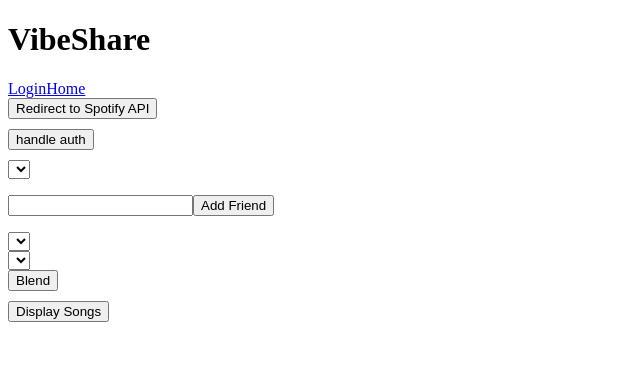
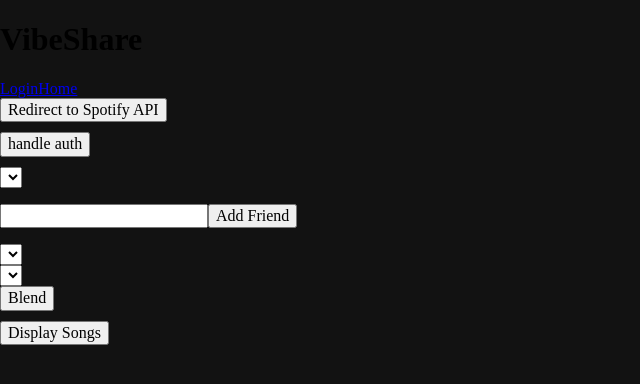
Before and after one commit to martinkent2003/musicApp, an Angular app: page /login in a window 1280 px wide. Shown: the top 384 px of the page, without its empty margins (0-640 px from the left). Built offline with nearby package versions, Linux system fonts and the light colour scheme.

Commit message:
normalize.css

```diff
--- a/src/styles.css
+++ b/src/styles.css
@@ -1,3 +1,354 @@
 /* You can add global styles to this file, and also import other style files */
+/*! normalize.css v8.0.1 | MIT License | github.com/necolas/normalize.css */
 
+/* Document
+   ========================================================================== */
+
+/**
+ * 1. Correct the line height in all browsers.
+ * 2. Prevent adjustments of font size after orientation changes in iOS.
+ */
+
+html {
+  line-height: 1.15; /* 1 */
+  -webkit-text-size-adjust: 100%; /* 2 */
+  background-color: #121212; /** BACKGROUND COLOR FOR ENTIRE APPLICATION */
+}
+
+/* Sections
+   ========================================================================== */
+
+/**
+ * Remove the margin in all browsers.
+ */
+
+body {
+  margin: 0;
+}
+
+/**
+ * Render the `main` element consistently in IE.
+ */
+
+main {
+  display: block;
+}
+
+/**
+ * Correct the font size and margin on `h1` elements within `section` and
+ * `article` contexts in Chrome, Firefox, and Safari.
+ */
+
+h1 {
+  font-size: 2em;
+  margin: 0.67em 0;
+}
+
+/* Grouping content
+   ========================================================================== */
+
+/**
+ * 1. Add the correct box sizing in Firefox.
+ * 2. Show the overflow in Edge and IE.
+ */
+
+hr {
+  box-sizing: content-box; /* 1 */
+  height: 0; /* 1 */
+  overflow: visible; /* 2 */
+}
+
+/**
+ * 1. Correct the inheritance and scaling of font size in all browsers.
+ * 2. Correct the odd `em` font sizing in all browsers.
+ */
+
+pre {
+  font-family: monospace, monospace; /* 1 */
+  font-size: 1em; /* 2 */
+}
+
+/* Text-level semantics
+   ========================================================================== */
+
+/**
+ * Remove the gray background on active links in IE 10.
+ */
+
+a {
+  background-color: transparent;
+}
+
+/**
+ * 1. Remove the bottom border in Chrome 57-
+ * 2. Add the correct text decoration in Chrome, Edge, IE, Opera, and Safari.
+ */
+
+abbr[title] {
+  border-bottom: none; /* 1 */
+  text-decoration: underline; /* 2 */
+  text-decoration: underline dotted; /* 2 */
+}
+
+/**
+ * Add the correct font weight in Chrome, Edge, and Safari.
+ */
+
+b,
+strong {
+  font-weight: bolder;
+}
+
+/**
+ * 1. Correct the inheritance and scaling of font size in all browsers.
+ * 2. Correct the odd `em` font sizing in all browsers.
+ */
+
+code,
+kbd,
+samp {
+  font-family: monospace, monospace; /* 1 */
+  font-size: 1em; /* 2 */
+}
+
+/**
+ * Add the correct font size in all browsers.
+ */
+
+small {
+  font-size: 80%;
+}
+
+/**
+ * Prevent `sub` and `sup` elements from affecting the line height in
+ * all browsers.
+ */
+
+sub,
+sup {
+  font-size: 75%;
+  line-height: 0;
+  position: relative;
+  vertical-align: baseline;
+}
+
+sub {
+  bottom: -0.25em;
+}
+
+sup {
+  top: -0.5em;
+}
+
+/* Embedded content
+   ========================================================================== */
+
+/**
+ * Remove the border on images inside links in IE 10.
+ */
+
+img {
+  border-style: none;
+}
+
+/* Forms
+   ========================================================================== */
+
+/**
+ * 1. Change the font styles in all browsers.
+ * 2. Remove the margin in Firefox and Safari.
+ */
+
+button,
+input,
+optgroup,
+select,
+textarea {
+  font-family: inherit; /* 1 */
+  font-size: 100%; /* 1 */
+  line-height: 1.15; /* 1 */
+  margin: 0; /* 2 */
+}
+
+/**
+ * Show the overflow in IE.
+ * 1. Show the overflow in Edge.
+ */
+
+button,
+input {
+  /* 1 */
+  overflow: visible;
+}
+
+/**
+ * Remove the inheritance of text transform in Edge, Firefox, and IE.
+ * 1. Remove the inheritance of text transform in Firefox.
+ */
+
+button,
+select {
+  /* 1 */
+  text-transform: none;
+}
+
+/**
+ * Correct the inability to style clickable types in iOS and Safari.
+ */
+
+button,
+[type="button"],
+[type="reset"],
+[type="submit"] {
+  -webkit-appearance: button;
+}
+
+/**
+ * Remove the inner border and padding in Firefox.
+ */
+
+button::-moz-focus-inner,
+[type="button"]::-moz-focus-inner,
+[type="reset"]::-moz-focus-inner,
+[type="submit"]::-moz-focus-inner {
+  border-style: none;
+  padding: 0;
+}
+
+/**
+ * Restore the focus styles unset by the previous rule.
+ */
+
+button:-moz-focusring,
+[type="button"]:-moz-focusring,
+[type="reset"]:-moz-focusring,
+[type="submit"]:-moz-focusring {
+  outline: 1px dotted ButtonText;
+}
+
+/**
+ * Correct the padding in Firefox.
+ */
+
+fieldset {
+  padding: 0.35em 0.75em 0.625em;
+}
+
+/**
+ * 1. Correct the text wrapping in Edge and IE.
+ * 2. Correct the color inheritance from `fieldset` elements in IE.
+ * 3. Remove the padding so developers are not caught out when they zero out
+ *    `fieldset` elements in all browsers.
+ */
+
+legend {
+  box-sizing: border-box; /* 1 */
+  color: inherit; /* 2 */
+  display: table; /* 1 */
+  max-width: 100%; /* 1 */
+  padding: 0; /* 3 */
+  white-space: normal; /* 1 */
+}
+
+/**
+ * Add the correct vertical alignment in Chrome, Firefox, and Opera.
+ */
+
+progress {
+  vertical-align: baseline;
+}
+
+/**
+ * Remove the default vertical scrollbar in IE 10+.
+ */
+
+textarea {
+  overflow: auto;
+}
+
+/**
+ * 1. Add the correct box sizing in IE 10.
+ * 2. Remove the padding in IE 10.
+ */
+
+[type="checkbox"],
+[type="radio"] {
+  box-sizing: border-box; /* 1 */
+  padding: 0; /* 2 */
+}
+
+/**
+ * Correct the cursor style of increment and decrement buttons in Chrome.
+ */
+
+[type="number"]::-webkit-inner-spin-button,
+[type="number"]::-webkit-outer-spin-button {
+  height: auto;
+}
+
+/**
+ * 1. Correct the odd appearance in Chrome and Safari.
+ * 2. Correct the outline style in Safari.
+ */
+
+[type="search"] {
+  -webkit-appearance: textfield; /* 1 */
+  outline-offset: -2px; /* 2 */
+}
+
+/**
+ * Remove the inner padding in Chrome and Safari on macOS.
+ */
+
+[type="search"]::-webkit-search-decoration {
+  -webkit-appearance: none;
+}
+
+/**
+ * 1. Correct the inability to style clickable types in iOS and Safari.
+ * 2. Change font properties to `inherit` in Safari.
+ */
+
+::-webkit-file-upload-button {
+  -webkit-appearance: button; /* 1 */
+  font: inherit; /* 2 */
+}
+
+/* Interactive
+   ========================================================================== */
+
+/*
+ * Add the correct display in Edge, IE 10+, and Firefox.
+ */
+
+details {
+  display: block;
+}
+
+/*
+ * Add the correct display in all browsers.
+ */
+
+summary {
+  display: list-item;
+}
+
+/* Misc
+   ========================================================================== */
+
+/**
+ * Add the correct display in IE 10+.
+ */
+
+template {
+  display: none;
+}
+
+/**
+ * Add the correct display in IE 10.
+ */
+
+[hidden] {
+  display: none;
+}
 /* This makes the canvas fill the entire page */
```
